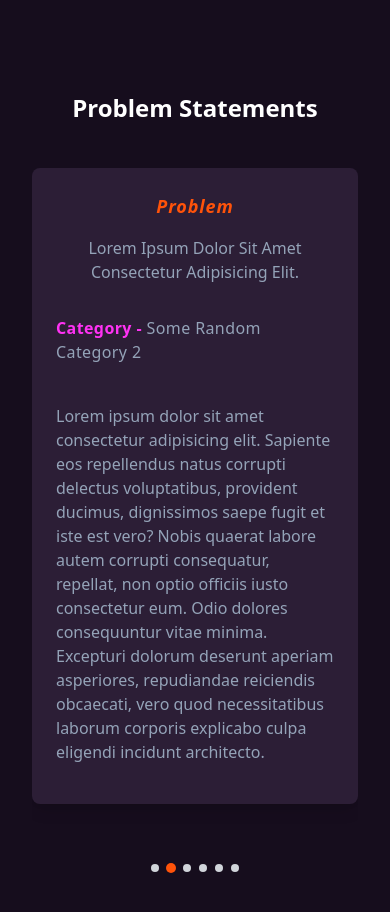
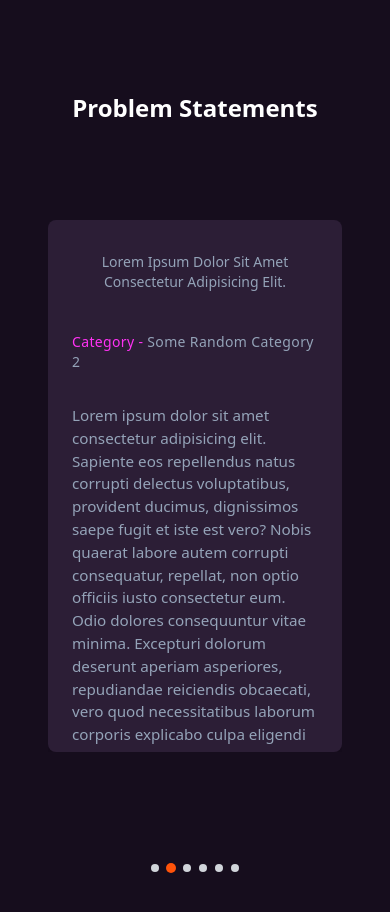
Before and after one commit to THEGAMECHANGER416/CodeKshetra2.0, a React (Vite) app: page / in a window 390 px wide. Shown: the part 3140-4052 px from the top of the page. Built offline with nearby package versions, Linux system fonts and the light colour scheme.

Commit message:
improve card UI

```diff
--- a/src/components/CardContent.tsx
+++ b/src/components/CardContent.tsx
@@ -11,26 +11,28 @@ export const CardContent = ({
   className,
 }: CardContentProps) => (
   <div
-    className={`${className} overflow-clip bg-primary rounded-lg shadow-lg p-6 grid gap-2 md:gap-4`}
+    className={`${className} overflow-clip bg-primary rounded-lg shadow-lg p-6 grid grid-rows-[auto_auto_auto_1fr] sm:gap-2 md:gap-4`}
   >
-    <h4 className="font-bold text-lg md:text-xl xl:text-2xl italic tracking-wider text-accent relative overflow-hidden group">
+    <h4 className="font-bold text-lg md:text-xl xl:text-2xl italic tracking-wider text-accent relative overflow-hidden group flex justify-center items-center">
       <span className="group-hover:opacity-0 opacity-100 transition-all duration-300">
         Problem
       </span>
-      <span className="absolute left-0 top-0 w-0 h-full bg-accent/5 group-hover:w-full transition-all duration-500 overflow-hidden rounded-xl">
+      <span className="absolute left-0 top-0 w-0 h-full bg-accent/5 group-hover:w-full transition-all duration-500 overflow-hidden rounded-xl flex justify-center items-center">
         Statement
       </span>
     </h4>
 
-    <h5 className="capitalize font-medium text-slate-400 text-base md:text-lg py-2">
+    <h5 className="capitalize font-medium text-slate-400 text-sm md:text-lg py-2">
       {title}
     </h5>
 
-    <p className="text-left py-4 text-secondary tracking-wide">
-      <span className="font-bold">Category - </span>
+    <p className="text-left py-8 text-secondary tracking-wide text-sm sm:text-base md:text-lg font-light">
+      <span className="font-medium">Category - </span>
       <span className="text-slate-400 capitalize">{category}</span>
     </p>
 
-    <p className="text-slate-400 text-left text-pretty my-4">{description}</p>
+    <p className="text-slate-400 text-left text-pretty sm:my-4 text-[0.95rem] sm:text-base flex items-center">
+      {description}
+    </p>
   </div>
 );
--- a/src/components/custom/ProblemStatement.tsx
+++ b/src/components/custom/ProblemStatement.tsx
@@ -15,7 +15,6 @@ const ProblemStatement = () => {
     prevCard,
     goToCard,
   } = useProblemStatements(problemStatements);
-
   rippleEffect(titleRef, containerRef);
 
   return (
@@ -31,14 +30,15 @@ const ProblemStatement = () => {
           Problem Statements
         </h2>
       </div>
+
       <div className="grid place-items-center overflow-hidden">
-        <div className="relative w-full max-w-6xl px-4 md:px-12">
-          <div className="flex justify-center items-center">
+        <div className="relative w-full max-w-6xl px-4 md:px-12 py-24 md:py-16 h-full">
+          <div className="flex relative justify-center h-full overflow-hidden">
             {problemStatements.map((statement, index) => (
               <div
                 key={index}
                 ref={(el) => (cardsRef.current[index] = el)}
-                className="absolute w-full max-w-md"
+                className="absolute w-full max-w-md h-full"
               >
                 <CardContent {...statement} className="h-full" />
               </div>
@@ -65,6 +65,7 @@ const ProblemStatement = () => {
           )}
         </div>
       </div>
+
       <div className="flex justify-center mt-4 space-x-2">
         {problemStatements.map((_, index) => (
           <button
```
